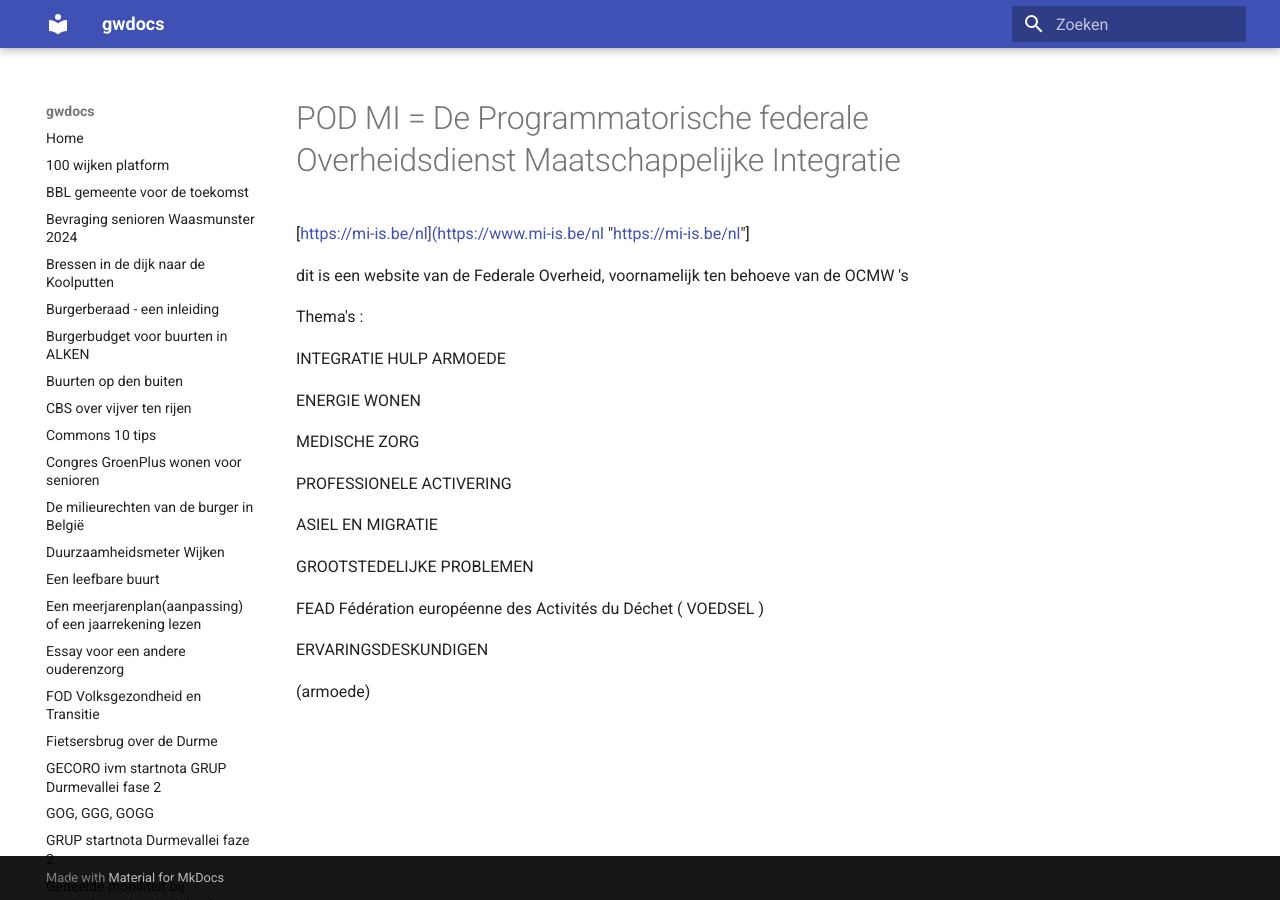
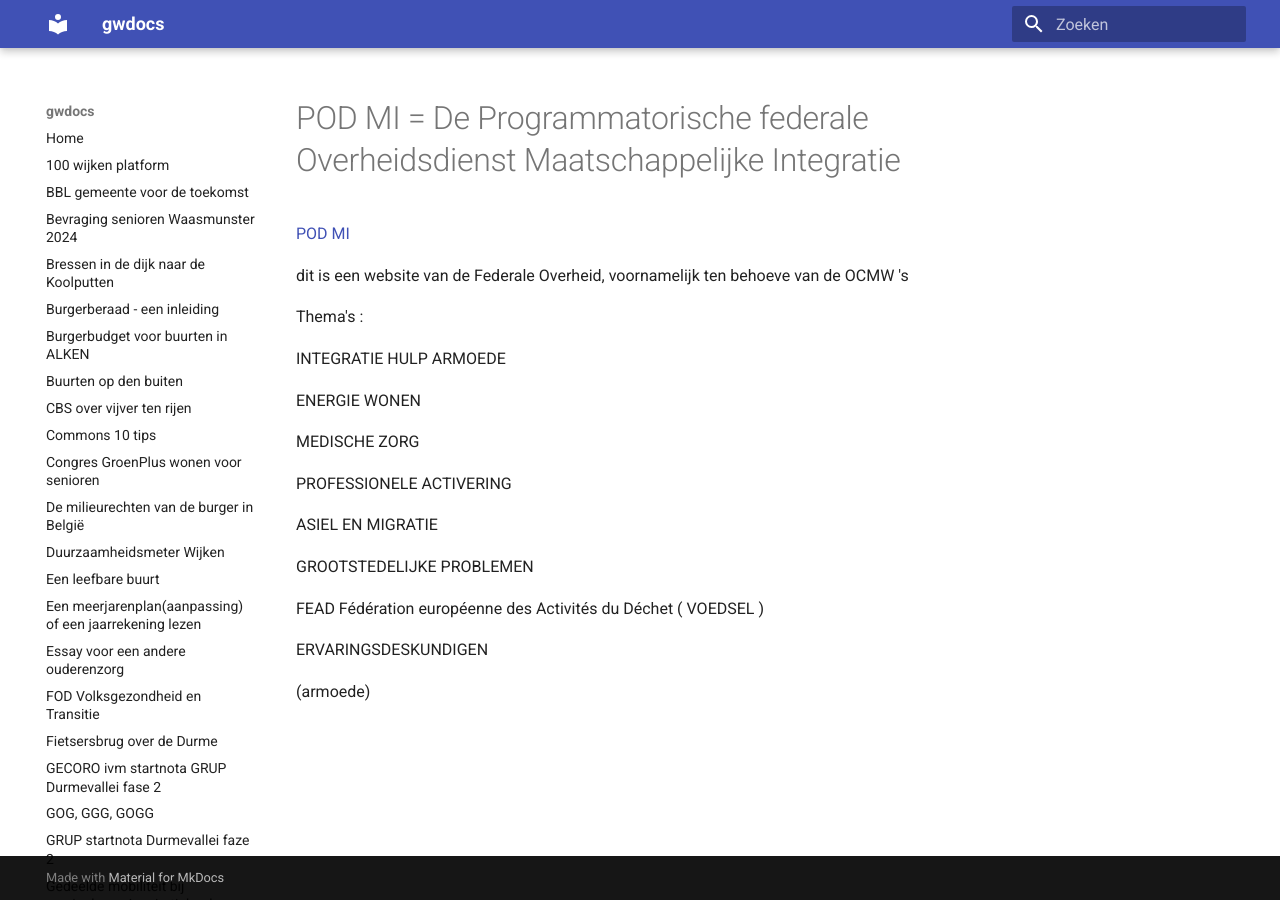
Before and after one commit to groenwaasmunster/gwdocs, an MkDocs documentation site: the page built from docs/POD MI = De Programmatorische federale Overheidsdienst Maatschappelijke Integratie.md, in a window 1280 px wide. Built offline with MkDocs 1.6.1 and Material for MkDocs 9.7.7, drawn with Linux system fonts in a browser that asks for light colours.

Commit message:
Update POD MI = De Programmatorische federale Overheidsdienst Maatschappelijke Integratie.md

```diff
--- a/docs/POD MI = De Programmatorische federale Overheidsdienst Maatschappelijke Integratie.md
+++ b/docs/POD MI = De Programmatorische federale Overheidsdienst Maatschappelijke Integratie.md
@@ -1,4 +1,4 @@
-\[<https://mi-is.be/nl](https://www.mi-is.be/nl> "<https://mi-is.be/nl>"\]
+[POD MI](https://www.mi-is.be/nl)
 
 dit is een website van de Federale Overheid, voornamelijk ten behoeve van de OCMW 's
 
```
